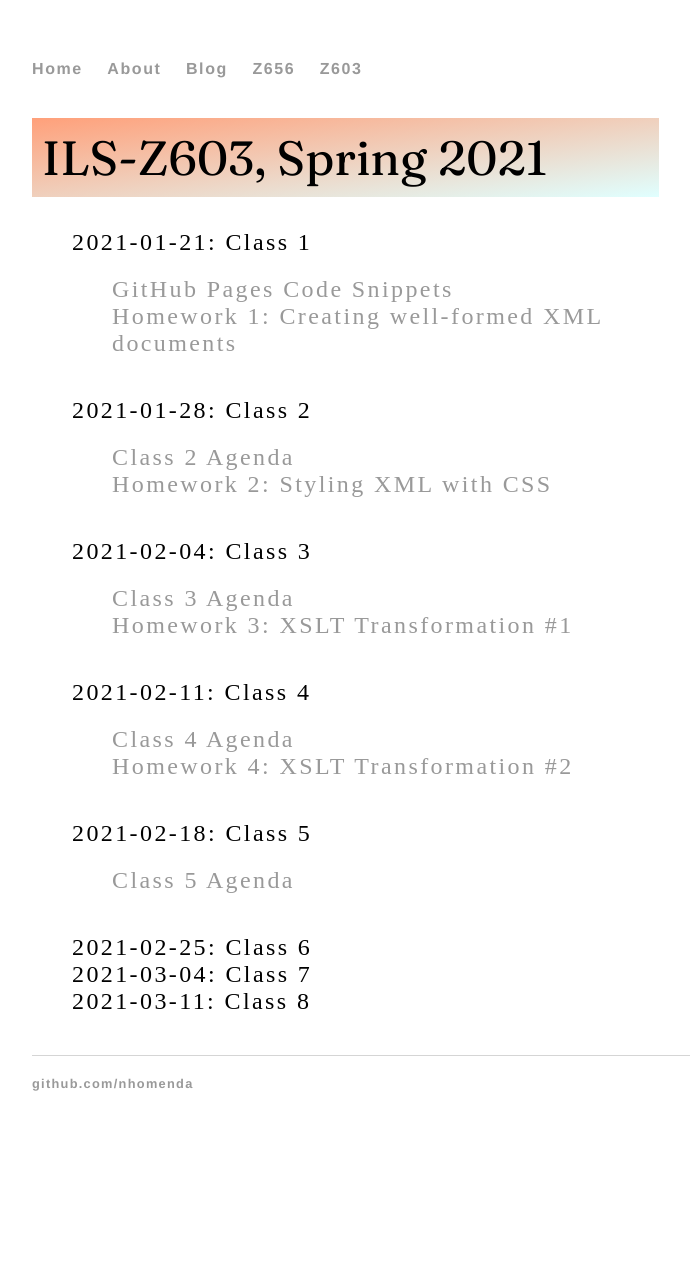
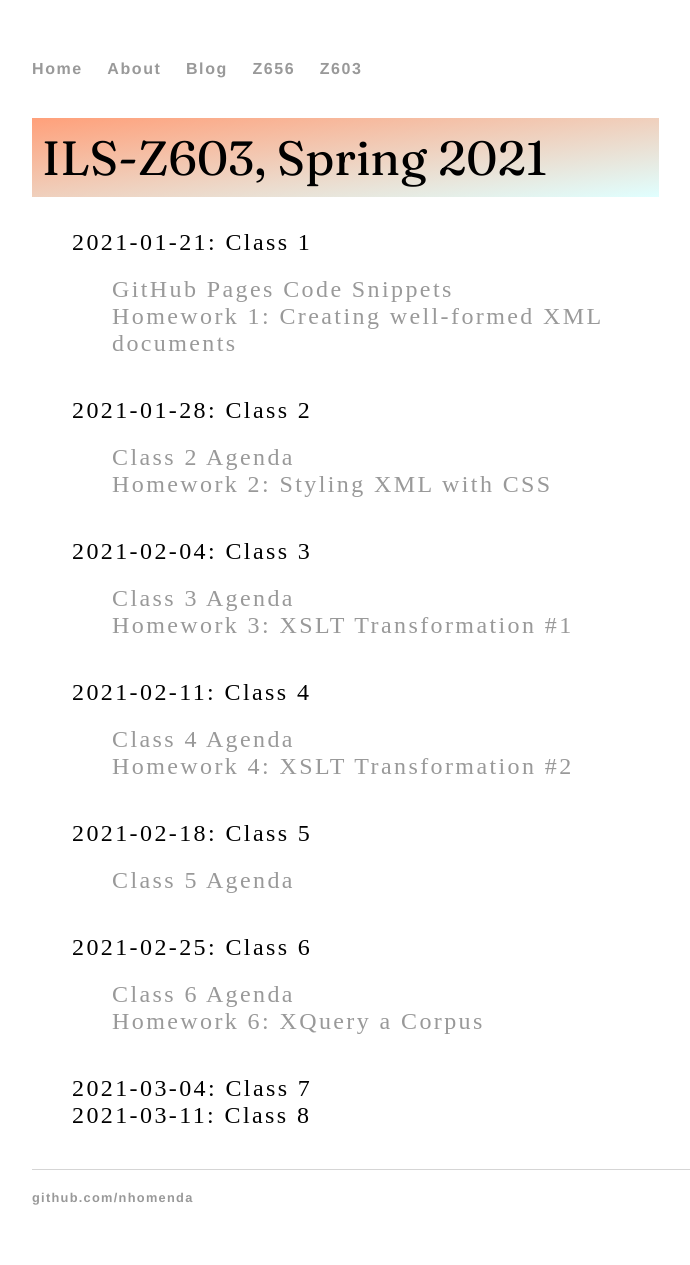
Before and after one commit to nhomenda/nhomenda.github.io, a Jekyll site: the page built from Z603/index.html, in a window 1280 px wide. Shown: the whole page, without its empty margins (160-850 px from the left). Built offline with Jekyll 4.4.1, drawn with Linux system fonts in a browser that asks for light colours; before the commit the page ends 1151 px from its top, so only the background shows below that.

Commit message:
Update index.html

```diff
--- a/Z603/index.html
+++ b/Z603/index.html
@@ -33,7 +33,12 @@ title: ILS-Z603, Spring 2021
 	  <li><a href="/Z603/class5.html" title="Class 5 Agenda">Class 5 Agenda</a></li>
 	</ul>
        </li>
-      <li>2021-02-25: Class 6</li>
+      <li>2021-02-25: Class 6
+	<ul>
+	  <li><a href="/Z603/class6.html" title="Class 6 Agenda">Class 6 Agenda</a></li>
+	  <li><a href="/Z603/hw6.html" title="XQuery a Corpus">Homework 6: XQuery a Corpus</a></li>
+	</ul>
+      </li></li>
       <li>2021-03-04: Class 7</li>
       <li>2021-03-11: Class 8</li>
       </ul>
```
